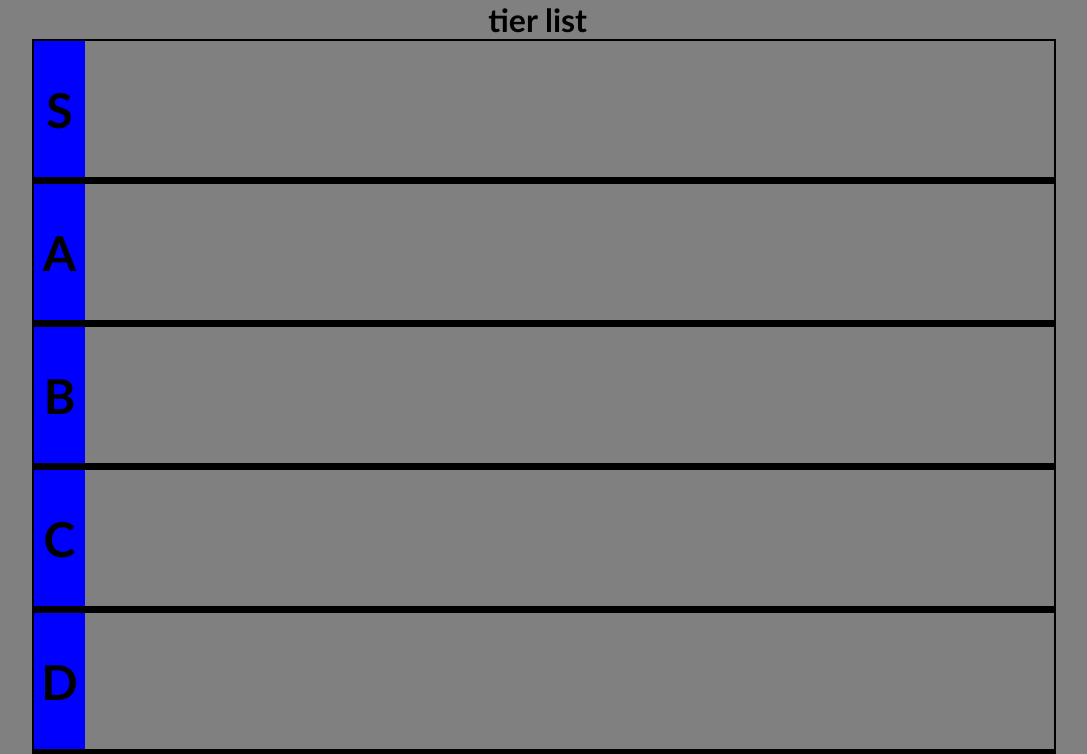
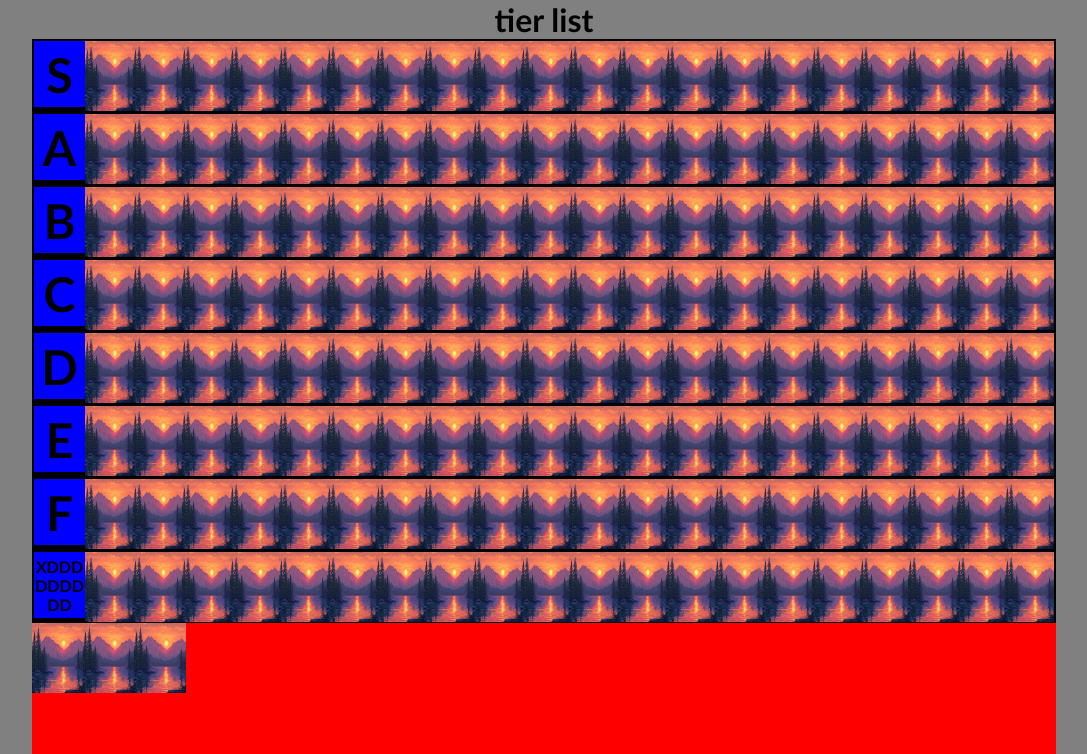
Before and after one commit to DLis117/Portfolio, a React (Vite) app in the folder js/ReactJS/tutorial_stuff/: page / in a window 1280 px wide. Shown: the top 754 px of the page, without its empty margins (96-1183 px from the left). Built offline with nearby package versions, Linux system fonts and the light colour scheme.

Commit message:
fixed tier name length issue

```diff
--- a/js/ReactJS/tutorial_stuff/src/App.jsx
+++ b/js/ReactJS/tutorial_stuff/src/App.jsx
@@ -143,7 +143,7 @@ function App() {
           {/* <AutocompleteData/> */}
           {/* <TicTacToe/> */}
           {/* <UseFetchCustomHookComponent/> */}
-          <TierList tiers={[{tier:'S',color:'#fefefe'},{tier:'A',color:'#a0a0a0'},{tier:'B',color:'#343434'},{tier:'C',color:'#00ffff'},{tier:'D',color:'#ff00ff'},{tier:'E',color:'#f0f0f0'},{tier:'F',color:'#abcdef'},{tier:'XDDDDDDDDDDDDDDDDDDDDDDDDDDDDDDDDD',color:'#eeeeee'}]} label={`tier list`}/>
+          <TierList tiers={[{tier:'S',color:'#fefefe'},{tier:'A',color:'#a0a0a0'},{tier:'B',color:'#343434'},{tier:'C',color:'#00ffff'},{tier:'D',color:'#ff00ff'},{tier:'E',color:'#f0f0f0'},{tier:'F',color:'#abcdef'},{tier:'XDDDDDDDDD',color:'#eeeeee'}]} label={`tier list`}/>
           </>
         )
 }
--- a/js/ReactJS/tutorial_stuff/src/TierList/TierList.jsx
+++ b/js/ReactJS/tutorial_stuff/src/TierList/TierList.jsx
@@ -11,10 +11,8 @@ function TierList(props)
     const imageWidth=5;                             //percentage width of single image (based on single tier width)
     const howManyObjectsPerTierToChangeHeight=20;   //defined number to know when to change the size of single tier
 
-    //ile jest obiektow /20 i wziac calosc
-
     let [tiersData,setTierData]=useState(                                                                   /* font size will be scaled to fit the tier square*/
-        props.tiers.map((x,y)=>({index:y,text:x.tier,color:x.color,height:`${tiersVH/props.tiers.length}vh`,fontSize:`${fontSize/x.tier.length}%`,data:['/public/sunset.png','/public/sunset.png','/public/sunset.png','/public/sunset.png','/public/sunset.png','/public/sunset.png','/public/sunset.png','/public/sunset.png','/public/sunset.png','/public/sunset.png','/public/sunset.png','/public/sunset.png','/public/sunset.png','/public/sunset.png','/public/sunset.png','/public/sunset.png','/public/sunset.png','/public/sunset.png','/public/sunset.png','/public/sunset.png']}))
+        props.tiers.map((x,y)=>({index:y,text:x.tier,color:x.color,height:`${tiersVH/props.tiers.length}vh`,fontSize:x.tier.length>6?`${fontSize-200}%`:x.tier.length>2?`${fontSize-150}%`:`${fontSize}%`,data:['/public/sunset.png','/public/sunset.png','/public/sunset.png','/public/sunset.png','/public/sunset.png','/public/sunset.png','/public/sunset.png','/public/sunset.png','/public/sunset.png','/public/sunset.png','/public/sunset.png','/public/sunset.png','/public/sunset.png','/public/sunset.png','/public/sunset.png','/public/sunset.png','/public/sunset.png','/public/sunset.png','/public/sunset.png','/public/sunset.png']}))
     )
 
 
@@ -34,9 +32,11 @@ function TierList(props)
                 <h1>{props.label}</h1>
                 <div className={tierStyle.tierListContainer}>
                     {tiersData.map(x=>
-                    // height:x.height
-                        <div className={tierStyle.tier} id={x.index} style={{background:x.color,width:`${width}vw`,height:`${(tiersVH*(Math.floor(x.data.length/howManyObjectsPerTierToChangeHeight)+1))/props.tiers.length}vh`}} onMouseOver={()=>console.log(x.index)}>
-                                <div className={tierStyle.flexComponent} style={{width:`${imageWidth}%`,Height:`${tiersVH/props.tiers.length}vh`}}>
+                                                                                                                                  /* we are calculating the height of single tier based on how many objects it has
+                                                                                                                                 (howManyObjectsPerTierToChangeHeight+1) -> +1 because size of all objects in tier exceeds the tier length itself, so we make it resize if it really exceeds the tier length
+                                                                                                                                  Math.floor(x.data.length/(howManyObjectsPerTierToChangeHeight+1))+1 -> +1 because we want to calculate by how many times we have to resize and if we dont want to resize we need to put 1 instead of 0, floor to make sure its an Integer */
+                        <div className={tierStyle.tier} id={x.index} style={{background:x.color,width:`${width}vw`,height:`${(tiersVH*(Math.floor(x.data.length/(howManyObjectsPerTierToChangeHeight+1))+1))/props.tiers.length}vh`}} onMouseOver={()=>console.log(x.index,x.data.length)}>
+                                <div className={tierStyle.flexComponent} style={{width:`${imageWidth}%`}}>
 
                                     {/* if text is bigger, make font smaller and smaller */}
                                     {/* if length of text is longer than 7 then font size gets negative value and becomes too large
@@ -44,14 +44,7 @@ function TierList(props)
                                     <h1 style={{fontSize:x.fontSize}}>{x.text}</h1>
                                 </div>
                                 <div className={tierStyle.dataOfTier}>
-                                {/* {dataToBeTiered.map(x=><img key={x.index} src={x.src} className={tierStyle.img} style={{width:`${imageWidth}%`,height:`${tiersVH/props.tiers.length}vh`}}/>)} */}
-                                {/* {dataToBeTiered.map(x=><img key={x.index} src={x.src} className={tierStyle.img} style={{width:`${imageWidth}%`,height:`${tiersVH/props.tiers.length}vh`}}/>)}
-                                {dataToBeTiered.map(x=><img key={x.index} src={x.src} className={tierStyle.img} style={{width:`${imageWidth}%`,height:`${tiersVH/props.tiers.length}vh`}}/>)}
-                                {dataToBeTiered.map(x=><img key={x.index} src={x.src} className={tierStyle.img} style={{width:`${imageWidth}%`,height:`${tiersVH/props.tiers.length}vh`}}/>)}
-                                {dataToBeTiered.map(x=><img key={x.index} src={x.src} className={tierStyle.img} style={{width:`${imageWidth}%`,height:`${tiersVH/props.tiers.length}vh`}}/>)}
-
-                                {dataToBeTiered.map(x=><img key={x.index} src={x.src} className={tierStyle.img} style={{width:`${imageWidth}%`,height:`${tiersVH/props.tiers.length}vh`}}/>)}
-                                {dataToBeTiered.map(x=><img key={x.index} src={x.src} className={tierStyle.img} style={{width:`${imageWidth}%`,height:`${tiersVH/props.tiers.length}vh`}}/>)} */}
+                                    {x.data?.length>0&&x.data.map((x,y)=><img key={y} src={x} className={tierStyle.img} style={{width:`${imageWidth}%`,height:`${tiersVH/props.tiers.length}vh`}}/>)}
                                 </div>
                         </div>)}
                     <div className={tierStyle.dataContainer}>
--- a/js/ReactJS/tutorial_stuff/src/TierList/TierList.module.css
+++ b/js/ReactJS/tutorial_stuff/src/TierList/TierList.module.css
@@ -32,7 +32,7 @@
 }
 h1
 {
-    width: 99%;
+    width: 100%;
     word-wrap: break-word;
 }
 .dataOfTier
```
